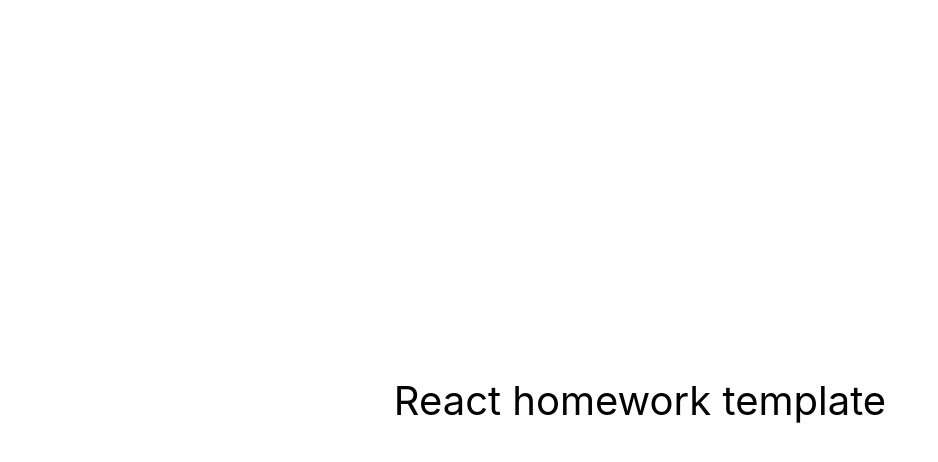
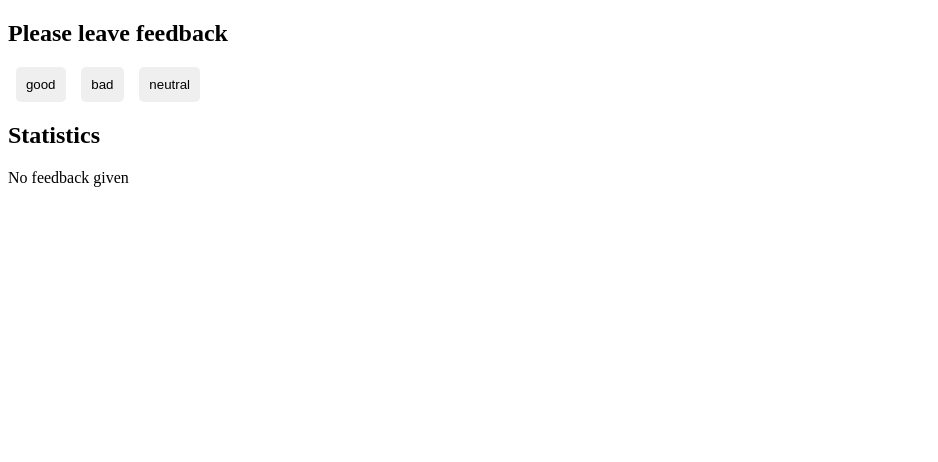
Before and after one commit to ertyhd/goit-react-hw-02-feedback, a React (Create React App) app: page / in a window 1280 px wide. Shown: the top 462 px of the page, without its empty margins (0-938 px from the left). Built offline with nearby package versions, Linux system fonts and the light colour scheme.

Commit message:
End feedback work

```diff
--- /dev/null
+++ b/src/App.js
@@ -0,0 +1,58 @@
+import React, { Component } from 'react';
+import MainMenu from './components/MainMenu/MainMenu';
+import Section from './components/Section/Section';
+import Statistics from 'components/Statistics/Statistics';
+
+// import './App.css';
+
+const options = ['good', 'bad', 'neutral'];
+
+class App extends Component {
+  state = {
+    good: 0,
+    neutral: 0,
+    bad: 0,
+  };
+
+  countTotalFeedback = () => {
+    const { good, neutral, bad } = this.state;
+    return good + bad + neutral;
+  };
+
+  countPositiveFeedbackPercentage = () => {
+    let totalFeedback = this.countTotalFeedback();
+    const { good } = this.state;
+    return totalFeedback ? Math.round((good / totalFeedback) * 100) : 0;
+  };
+
+  handleFeedback = ({ target }) => {
+    const { feedback } = target.dataset;
+    this.setState(prevState => {
+      return { [feedback]: prevState[feedback] + 1 };
+    });
+  };
+
+  render() {
+    const { good, neutral, bad } = this.state;
+    const totalFeedbackCount = this.countTotalFeedback();
+    const positiveFeedback = this.countPositiveFeedbackPercentage();
+    return (
+      <>
+        <Section title={'Please leave feedback'}>
+          <MainMenu options={options} actionFeedback={this.handleFeedback} />
+        </Section>
+        <Section title={'Statistics'}>
+          <Statistics
+            good={good}
+            neutral={neutral}
+            bad={bad}
+            total={totalFeedbackCount}
+            positiveFeedbackPercentage={positiveFeedback}
+          />
+        </Section>
+      </>
+    );
+  }
+}
+
+export default App;
--- a/src/components/App.jsx
+++ /dev/null
@@ -1,16 +0,0 @@
-export const App = () => {
-  return (
-    <div
-      style={{
-        height: '100vh',
-        display: 'flex',
-        justifyContent: 'center',
-        alignItems: 'center',
-        fontSize: 40,
-        color: '#010101'
-      }}
-    >
-      React homework template
-    </div>
-  );
-};
--- /dev/null
+++ b/src/components/MainMenu/MainMenu.jsx
@@ -0,0 +1,26 @@
+import React from 'react';
+import PropTypes from 'prop-types';
+import buttonsCss from './buttons.module.css';
+
+const FeedbackOptions = ({ options, actionFeedback }) => (
+  <div className={buttonsCss.options}>
+    {options.map(option => (
+      <button
+        className={buttonsCss.button}
+        type="button"
+        data-feedback={option}
+        onClick={actionFeedback}
+        key={option}
+      >
+        {option}
+      </button>
+    ))}
+  </div>
+);
+
+FeedbackOptions.propTypes = {
+  options: PropTypes.array,
+  actionFeedback: PropTypes.func.isRequired,
+};
+
+export default FeedbackOptions;
--- /dev/null
+++ b/src/components/MainMenu/buttons.module.css
@@ -0,0 +1,16 @@
+.options {
+  width: 200px;
+  display: flex;
+  justify-content: space-around;
+}
+
+.button {
+  padding: 10px;
+  border: none;
+  border-radius: 5px;
+}
+
+button:hover,
+button:focus {
+  background-color: green;
+}
--- /dev/null
+++ b/src/components/Notification/Notification.jsx
@@ -0,0 +1,9 @@
+import PropTypes from 'prop-types';
+
+export default function Notification({ message }) {
+  return <p>{message}</p>;
+}
+
+Notification.propTypes = {
+  message: PropTypes.string.isRequired,
+};
--- /dev/null
+++ b/src/components/Section/Section.jsx
@@ -0,0 +1,15 @@
+import PropTypes from 'prop-types';
+
+const Section = ({ title, children }) => (
+  <div>
+    <h2>{title}</h2>
+    {children}
+  </div>
+);
+
+Section.propTypes = {
+  title: PropTypes.string,
+  children: PropTypes.node,
+};
+
+export default Section;
--- /dev/null
+++ b/src/components/Statistics/Statistics.jsx
@@ -0,0 +1,37 @@
+import PropTypes from 'prop-types';
+import statisticsCss from './statistics.module.css';
+import Notification from 'components/Notification/Notification';
+
+const Statistics = ({
+  good,
+  neutral,
+  bad,
+  total,
+  positiveFeedbackPercentage,
+}) => (
+  <>
+    {total ? (
+      <ul className={statisticsCss.box}>
+        <li className={statisticsCss.options}> Good:{good} </li>
+        <li className={statisticsCss.options}> Neutral:{neutral} </li>
+        <li className={statisticsCss.options}> Bad:{bad} </li>
+        <li className={statisticsCss.options}> Total:{total} </li>
+        <li className={statisticsCss.options}>
+          Positive feedback: {positiveFeedbackPercentage}%
+        </li>
+      </ul>
+    ) : (
+      <Notification message="No feedback given" />
+    )}
+  </>
+);
+
+Statistics.propTypes = {
+  good: PropTypes.number.isRequired,
+  neutral: PropTypes.number.isRequired,
+  bad: PropTypes.number.isRequired,
+  total: PropTypes.number.isRequired,
+  positiveFeedbackPercentage: PropTypes.number.isRequired,
+};
+
+export default Statistics;
--- /dev/null
+++ b/src/components/Statistics/statistics.module.css
@@ -0,0 +1,9 @@
+.box {
+  display: flex;
+  flex-direction: column;
+  width: 200px;
+}
+
+.options {
+  margin-bottom: 10px;
+}
```
Also changed, not shown: src/index.js (+4 -3 lines).
